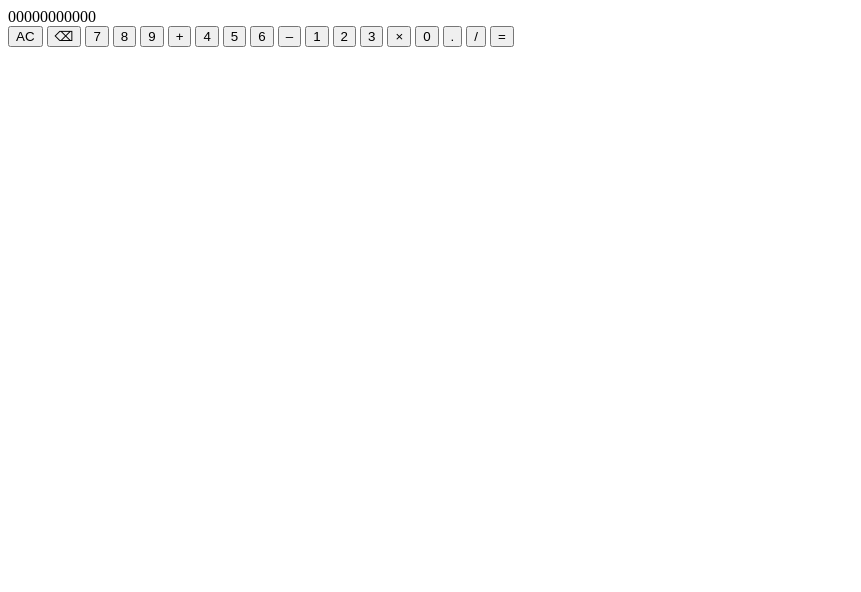
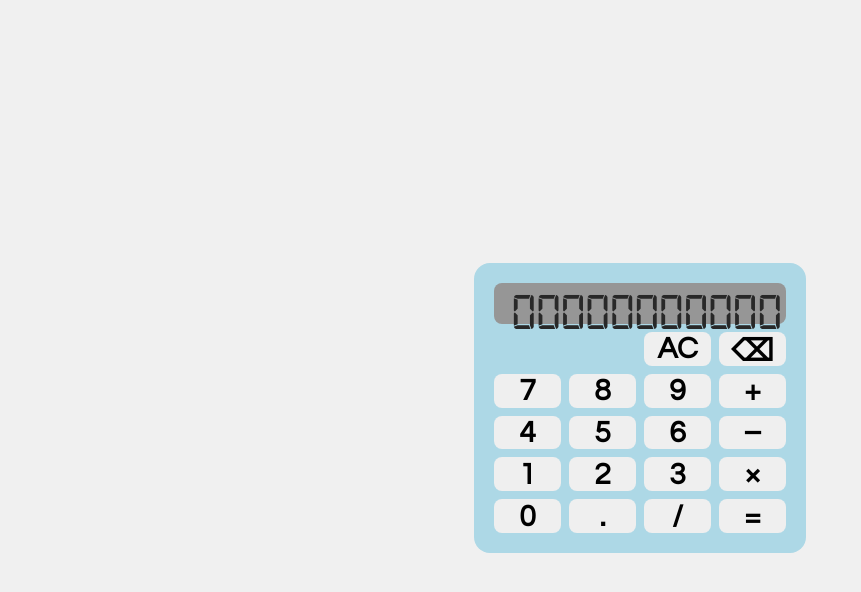
Before and after one commit to derek-graves/basic-calculator, a plain HTML site: page index.html in a window 1280 px wide. Shown: the whole page, without its empty margins (0-861 px from the left). Drawn offline with Linux system fonts and the light colour scheme.

Commit message:
Include basic CSS with grid for buttons

```diff
--- a/style.css
+++ b/style.css
@@ -1 +1,56 @@
-/* Not yet started */
+@font-face {
+  font-family: "digital-7";
+  src: url("./fonts/digital-7.ttf");
+}
+
+html {
+  height: 100%;
+}
+
+body {
+  display: flex;
+  justify-content: center;
+  align-items: center;
+  min-height: 100%;
+  background-color: rgb(240, 240, 240);
+}
+
+#calculator {
+  width: 300px;
+  display: flex;
+  flex-direction: column;
+  justify-content: center;
+  background-color: lightblue;
+  padding: 16px;
+  border-radius: 16px;
+}
+
+#display {
+  font-family: "digital-7", sans-serif;
+  font-size: 52px;
+  text-align: right;
+  margin: 4px;
+  padding: 8px 4px 4px;
+  border-radius: 8px;
+  background-color: rgb(150, 150, 150);
+  color: rgb(40, 40, 40);
+}
+
+#buttons {
+  display: grid;
+  grid-template-columns: 25% 25% 25% 25%;
+  grid-template-rows: 20% 20% 20% 20% 20%;
+}
+
+button {
+  margin: 4px;
+  font-size: 30px;
+  font-family: "Century Gothic", sans-serif;
+  font-weight: bold;
+  border: 0;
+  border-radius: 8px;
+}
+
+#clear {
+  grid-column-start: 3;
+}
```
